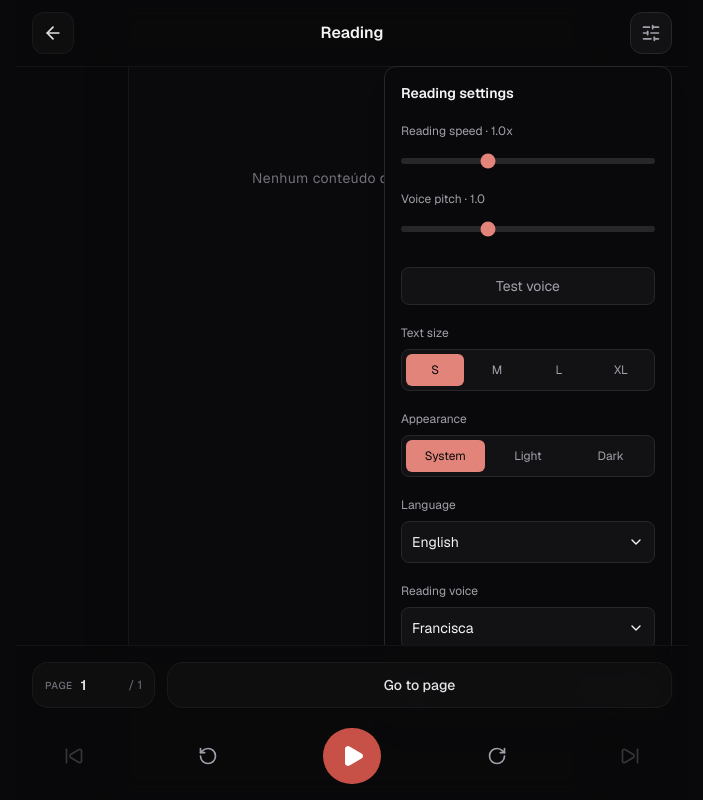
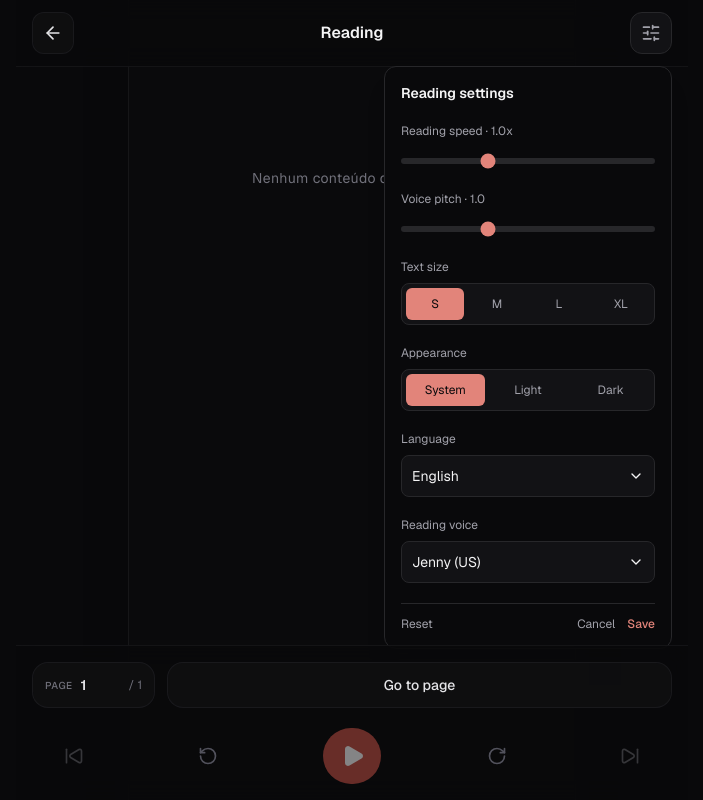
Before and after one commit to jaozinpaulin/audioread-app, a Next.js app: page /reading in a window 1280 px wide. Both pictures are taken after a click on the button 938 px from the left and 33 px from the top of the page. Shown: the whole page, without its empty margins (288-991 px from the left). Built offline with nearby package versions, Linux system fonts and the light colour scheme.

Commit message:
Organize voices by language

```diff
--- a/src/app/components/MenuSettings.tsx
+++ b/src/app/components/MenuSettings.tsx
@@ -1,16 +1,18 @@
 // @ts-nocheck
-
 'use client';
 
 import { useState } from 'react';
 import { Check, ChevronDown, SlidersHorizontal } from 'lucide-react';
-import { sendTTS } from '../services/tts';
-import { voices } from '../services/tts';
+import { sendTTS, voices } from '../services/tts';
 
 const textSizes = ['Small', 'Medium', 'Large', 'Extra large'];
 const themes = ['System', 'Light', 'Dark'];
-const languages = ['Português', 'English', 'Español'];
-// const voices = ['Voice 1', 'Voice 2', 'Voice 3', 'Voice 4'];
+
+const languages = [
+    { name: 'Português', code: 'Portuguese' },
+    { name: 'English', code: 'English' },
+    { name: 'Español', code: 'Spanish' },
+];
 
 const initialSettings = {
     speed: 1,
@@ -18,15 +20,20 @@ const initialSettings = {
     textSize: 'Small',
     theme: 'System',
     language: 'English',
-    voice: 'pt-BR-FranciscaNeural',
+    voice: 'en-US-JennyNeural',
 };
-
 
 export default function MenuSettings({ isOpen, setIsOpen, onVoiceChange }) {
     const [settings, setSettings] = useState(initialSettings);
     const [savedSettings, setSavedSettings] = useState(initialSettings);
     const [languageOpen, setLanguageOpen] = useState(false);
     const [voiceOpen, setVoiceOpen] = useState(false);
+
+    const languageCode = languages.find(
+        (language) => language.name === settings.language
+    )?.code;
+
+    const filteredVoices = voices[languageCode] || [];
 
     function update(key, value) {
         setSettings((current) => ({ ...current, [key]: value }));
@@ -38,10 +45,16 @@ export default function MenuSettings({ isOpen, setIsOpen, onVoiceChange }) {
 
     function reset() {
         setSettings({ ...initialSettings });
+        onVoiceChange?.(initialSettings.voice);
+        setLanguageOpen(false);
+        setVoiceOpen(false);
     }
 
     function cancel() {
         setSettings({ ...savedSettings });
+        onVoiceChange?.(savedSettings.voice);
+        setLanguageOpen(false);
+        setVoiceOpen(false);
         setIsOpen(false);
     }
 
@@ -51,28 +64,38 @@ export default function MenuSettings({ isOpen, setIsOpen, onVoiceChange }) {
     }
 
     const label = 'mb-2 block text-xs text-text-muted';
-    const control = 'w-full rounded-lg border border-border-subtle bg-card-bg p-2.5 text-sm outline-none';
-    const range = 'h-1.5 w-full cursor-pointer appearance-none rounded-full bg-border-subtle accent-primary-rose';
+
+    const control =
+        'w-full rounded-lg border border-border-subtle bg-card-bg p-2.5 text-sm outline-none';
+
+    const range =
+        'h-1.5 w-full cursor-pointer appearance-none rounded-full bg-border-subtle accent-primary-rose';
+
     const option = 'w-full rounded-md py-2 text-xs text-center transition-colors';
 
-    async function testVoice() {
-        try {
-            const audio = await sendTTS(
-                'Opa meu fi, tranquilo?',
-                settings.voice
-            );
+    // async function testVoice() {
+    //     let audioUrl;
 
-            const audioUrl = URL.createObjectURL(audio);
-            const player = new Audio(audioUrl);
+    //     try {
+    //         const audio = await sendTTS(
+    //             'Hello! This is a voice test.',
+    //             settings.voice
+    //         );
 
-            player.onended = () => URL.revokeObjectURL(audioUrl);
+    //         audioUrl = URL.createObjectURL(audio);
 
-            await player.play();
-        } catch (error) {
-            console.error('Erro ao reproduzir a voz:', error);
-        }
-    }
+    //         const player = new Audio(audioUrl);
 
+    //         player.onended = () => URL.revokeObjectURL(audioUrl);
+    //         player.onerror = () => URL.revokeObjectURL(audioUrl);
+
+    //         await player.play();
+    //     } catch (error) {
+    //         if (audioUrl) URL.revokeObjectURL(audioUrl);
+
+    //         console.error('Erro ao reproduzir a voz:', error);
+    //     }
+    // }
 
     return (
         <>
@@ -102,7 +125,9 @@ export default function MenuSettings({ isOpen, setIsOpen, onVoiceChange }) {
                                 max="2"
                                 step="0.1"
                                 value={settings.speed}
-                                onChange={(e) => update('speed', Number(e.target.value))}
+                                onChange={(e) =>
+                                    update('speed', Number(e.target.value))
+                                }
                                 className={range}
                             />
                         </div>
@@ -118,17 +143,20 @@ export default function MenuSettings({ isOpen, setIsOpen, onVoiceChange }) {
                                 max="2"
                                 step="0.1"
                                 value={settings.pitch}
-                                onChange={(e) => update('pitch', Number(e.target.value))}
+                                onChange={(e) =>
+                                    update('pitch', Number(e.target.value))
+                                }
                                 className={range}
                             />
                         </div>
-
+                        {/*
                         <button
                             onClick={testVoice}
                             className="mt-2 w-full rounded-lg border border-border-subtle bg-card-bg p-2 text-sm text-text-muted transition-colors hover:bg-card-hover hover:text-text-main"
                         >
                             Test voice
-                        </button>
+                        </button> */}
+
                         <div>
                             <label className={label}>Text size</label>
 
@@ -188,15 +216,33 @@ export default function MenuSettings({ isOpen, setIsOpen, onVoiceChange }) {
                                     <div className="absolute top-full z-20 mt-1 w-full rounded-lg border border-border-subtle bg-card-bg p-1">
                                         {languages.map((language) => (
                                             <button
-                                                key={language}
+                                                key={language.code}
                                                 onClick={() => {
-                                                    update('language', language);
+                                                    const firstVoice =
+                                                        voices[language.code]?.[0];
+
+                                                    update(
+                                                        'language',
+                                                        language.name
+                                                    );
+
+                                                    if (firstVoice) {
+                                                        update(
+                                                            'voice',
+                                                            firstVoice.id
+                                                        );
+                                                    }
+
                                                     setLanguageOpen(false);
                                                 }}
                                                 className="flex w-full items-center justify-between rounded-md p-2 text-left text-sm hover:bg-card-hover"
                                             >
-                                                {language}
-                                                {settings.language === language && <Check size={14} />}
+                                                {language.name}
+
+                                                {settings.language ===
+                                                    language.name && (
+                                                        <Check size={14} />
+                                                    )}
                                             </button>
                                         ))}
                                     </div>
@@ -215,14 +261,21 @@ export default function MenuSettings({ isOpen, setIsOpen, onVoiceChange }) {
                                     }}
                                     className={control}
                                 >
-                                    <span className="flex items-center justify-between">
-                                        {voices.find((voice) => voice.id === settings.voice)?.name || 'Selecionar voz'}                                        <ChevronDown size={16} />
+                                    <span className="flex items-center justify-between gap-2">
+                                        <span>
+                                            {filteredVoices.find(
+                                                (voice) =>
+                                                    voice.id === settings.voice
+                                            )?.name || 'Select voice'}
+                                        </span>
+
+                                        <ChevronDown size={16} />
                                     </span>
                                 </button>
 
                                 {voiceOpen && (
                                     <div className="absolute bottom-full z-20 mb-1 max-h-80 w-full overflow-y-auto rounded-lg border border-border-subtle bg-card-bg p-1">
-                                        {voices.map((voice) => (
+                                        {filteredVoices.map((voice) => (
                                             <button
                                                 key={voice.id}
                                                 onClick={() => {
@@ -231,13 +284,12 @@ export default function MenuSettings({ isOpen, setIsOpen, onVoiceChange }) {
                                                 }}
                                                 className="flex w-full items-center justify-between rounded-md p-2 text-left text-sm hover:bg-card-hover"
                                             >
+                                                <span>{voice.name}</span>
 
-                                                <div>
-                                                    <p>{voice.name}</p>
-                                                    <p className="text-xs text-text-muted">{voice.language}</p>
-                                                </div>
-
-                                                {settings.voice === voice.id && <Check size={14} />}
+                                                {settings.voice ===
+                                                    voice.id && (
+                                                        <Check size={14} />
+                                                    )}
                                             </button>
                                         ))}
                                     </div>
@@ -274,6 +326,4 @@ export default function MenuSettings({ isOpen, setIsOpen, onVoiceChange }) {
             )}
         </>
     );
-
-
 }
--- a/src/app/reading/page.tsx
+++ b/src/app/reading/page.tsx
@@ -2,17 +2,23 @@
 'use client';
 
 import Link from 'next/link';
-import { ArrowLeft, SlidersHorizontal, ChevronRight, SkipBack, RotateCcw, Play, RotateCw, SkipForward, Scale, } from 'lucide-react';
+import { ArrowLeft, SlidersHorizontal, ChevronRight, SkipBack, RotateCcw, Play, Pause, RotateCw, SkipForward, Scale, } from 'lucide-react';
 import { useDocuments } from '../hooks/useDocuments';
+
 import * as pdfjsLib from 'pdfjs-dist';
 import { useEffect, useState, useRef } from 'react';
 import MenuSettings from '../components/MenuSettings';
 import { match } from 'assert';
+import { sendTTS } from '../services/tts';
 
 export default function ReadingPage() {
     const menuRef = useRef(null);
     const { selectedDocument } = useDocuments();
     const [selectedVoice, setSelectedVoice] = useState('pt-BR-FranciscaNeural');
+
+    const [isPlaying, setIsPlaying] = useState(false);
+    const [isGenerating, setIsGenerating] = useState(false);
+    const audioRef = useRef<HTMLAudioElement | null>(null);
 
     const [pageCurent, setPageCurrent] = useState(
         Number(selectedDocument?.currentPage) || 1,
@@ -158,6 +164,50 @@ export default function ReadingPage() {
         }
     };
 
+    async function playReading() {
+        if (isGenerating || paragraphs.length === 0) return;
+
+        if (audioRef.current) {
+            if (audioRef.current.paused) {
+                await audioRef.current.play();
+                setIsPlaying(true);
+            }
+
+            return;
+        }
+
+        setIsGenerating(true);
+
+        try {
+            const text = paragraphs.join(' ');
+            const audio = await sendTTS(text, selectedVoice);
+            const audioUrl = URL.createObjectURL(audio);
+            const player = new Audio(audioUrl);
+
+            audioRef.current = player;
+
+            player.onended = () => {
+                URL.revokeObjectURL(audioUrl);
+                audioRef.current = null;
+                setIsPlaying(false);
+            };
+
+            player.onerror = () => {
+                URL.revokeObjectURL(audioUrl);
+                audioRef.current = null;
+                setIsPlaying(false);
+            };
+
+            await player.play();
+            setIsPlaying(true);
+        } catch (error) {
+            console.error('Erro ao reproduzir a leitura:', error);
+        } finally {
+            setIsGenerating(false);
+        }
+    }
+
+
     useEffect(() => {
         readPdf();
     }, [selectedDocument, pageCurent]);
@@ -165,6 +215,18 @@ export default function ReadingPage() {
     useEffect(() => {
         setPageInput(String(pageCurent));
     }, [pageCurent]);
+
+    useEffect(() => {
+        const player = audioRef.current;
+
+        if (player) {
+            player.pause();
+            player.currentTime = 0;
+            audioRef.current = null;
+            setIsPlaying(false);
+        }
+    }, [pageCurent]);
+
 
     return (
         <main className="flex-1 flex flex-col justify-between max-w-2xl mx-auto w-full min-h-screen text-zinc-100 px-4">
@@ -256,36 +318,58 @@ export default function ReadingPage() {
                         {pageError}
                     </p>
                 )}
-
                 <div className="flex items-center justify-between px-6 pt-1">
                     <button
                         onClick={prevPage}
                         disabled={pageCurent === 1}
-                        className="p-2 text-zinc-400 hover:text-zinc-100 transition-colors cursor-pointer disabled:opacity-30 disabled:cursor-not-allowed"
+                        aria-label="Previous page"
+                        className="cursor-pointer p-2 text-zinc-400 transition-colors hover:text-zinc-100 disabled:cursor-not-allowed disabled:opacity-30"
                     >
-                        <SkipBack className="w-5 h-5" />
+                        <SkipBack className="h-5 w-5" />
                     </button>
 
-                    <button className="p-2 text-zinc-400 hover:text-zinc-100 transition-colors cursor-pointer">
-                        <RotateCcw className="w-5 h-5" />
+                    <button
+                        disabled
+                        aria-label="Rewind audio"
+                        className="cursor-not-allowed p-2 text-zinc-600"
+                    >
+                        <RotateCcw className="h-5 w-5" />
                     </button>
 
-                    <button className="p-4 rounded-full bg-accent-crimson hover:bg-[#b0453c] text-white transition-all cursor-pointer flex items-center justify-center">
-                        <Play className="w-6 h-6 fill-current ml-0.5" />
+                    <button
+                        onClick={playReading}
+                        disabled={isGenerating || paragraphs.length === 0}
+                        aria-label={isPlaying ? 'Audio playing' : 'Play reading'}
+                        className="flex cursor-pointer items-center justify-center rounded-full bg-accent-crimson p-4 text-white transition-colors hover:bg-[#b0453c] disabled:cursor-not-allowed disabled:opacity-50"
+                    >
+                        {isGenerating ? (
+                            <span className="h-6 w-6 animate-spin rounded-full border-2 border-white/30 border-t-white" />
+                        ) : isPlaying ? (
+                            <Pause className="h-6 w-6 fill-current" />
+                        ) : (
+                            <Play className="ml-0.5 h-6 w-6 fill-current" />
+                        )}
                     </button>
 
-                    <button className="p-2 text-zinc-400 hover:text-zinc-100 transition-colors cursor-pointer">
-                        <RotateCw className="w-5 h-5" />
+                    <button
+                        disabled
+                        aria-label="Forward audio"
+                        className="cursor-not-allowed p-2 text-zinc-600"
+                    >
+                        <RotateCw className="h-5 w-5" />
                     </button>
 
                     <button
                         onClick={nextPage}
                         disabled={pageCurent === totalPages}
-                        className="p-2 text-zinc-400 hover:text-zinc-100 transition-colors cursor-pointer disabled:opacity-30 disabled:cursor-not-allowed"
+                        aria-label="Next page"
+                        className="cursor-pointer p-2 text-zinc-400 transition-colors hover:text-zinc-100 disabled:cursor-not-allowed disabled:opacity-30"
                     >
-                        <SkipForward className="w-5 h-5" />
+                        <SkipForward className="h-5 w-5" />
                     </button>
                 </div>
+
+
             </div>
         </main>
     );
--- a/src/app/services/tts.ts
+++ b/src/app/services/tts.ts
@@ -1,22 +1,35 @@
-export const voices = [
-    { id: 'pt-BR-FranciscaNeural', name: 'Francisca', language: 'Português (Brasil)' },
-    { id: 'pt-BR-AntonioNeural', name: 'Antônio', language: 'Português (Brasil)' },
-    { id: 'en-US-JennyNeural', name: 'Jenny', language: 'Inglês (EUA)' },
-    { id: 'en-US-GuyNeural', name: 'Guy', language: 'Inglês (EUA)' },
-    { id: 'en-GB-SoniaNeural', name: 'Sonia', language: 'Inglês (Reino Unido)' },
-    { id: 'en-GB-RyanNeural', name: 'Ryan', language: 'Inglês (Reino Unido)' },
-    { id: 'es-ES-ElviraNeural', name: 'Elvira', language: 'Espanhol (Espanha)' },
-    { id: 'es-ES-AlvaroNeural', name: 'Álvaro', language: 'Espanhol (Espanha)' },
-    { id: 'fr-FR-DeniseNeural', name: 'Denise', language: 'Francês (França)' },
-    { id: 'it-IT-ElsaNeural', name: 'Elsa', language: 'Italiano (Itália)' },
-];
+export const voices = {
+    Portuguese: [
+        { id: 'pt-BR-FranciscaNeural', name: 'Francisca (BR)' },
+        { id: 'pt-BR-AntonioNeural', name: 'Antônio (BR)' },
+        { id: 'pt-BR-ThalitaMultilingualNeural', name: 'Thalita (BR)' },
+        { id: 'pt-PT-RaquelNeural', name: 'Raquel (PT)' },
+        { id: 'pt-PT-DuarteNeural', name: 'Duarte (PT)' },
+    ],
 
-export async function sendTTS(text: string, voice: string) {
+    Spanish: [
+        { id: 'es-ES-ElviraNeural', name: 'Elvira (ES)' },
+        { id: 'es-ES-AlvaroNeural', name: 'Álvaro (ES)' },
+        { id: 'es-ES-XimenaNeural', name: 'Ximena (ES)' },
+        { id: 'es-MX-DaliaNeural', name: 'Dalia (MX)' },
+        { id: 'es-MX-JorgeNeural', name: 'Jorge (MX)' },
+        { id: 'es-AR-ElenaNeural', name: 'Elena (AR)' },
+        { id: 'es-AR-TomasNeural', name: 'Tomás (AR)' },
+    ],
+
+    English: [
+        { id: 'en-US-JennyNeural', name: 'Jenny (US)' },
+        { id: 'en-US-GuyNeural', name: 'Guy (US)' },
+        { id: 'en-US-AriaNeural', name: 'Aria (US)' },
+        { id: 'en-GB-SoniaNeural', name: 'Sonia (UK)' },
+        { id: 'en-GB-RyanNeural', name: 'Ryan (UK)' },
+    ],
+};
+
+export async function sendTTS(text: string, voice: string): Promise<Blob> {
     const response = await fetch('/api/tts', {
         method: 'POST',
-        headers: {
-            'Content-Type': 'application/json',
-        },
+        headers: { 'Content-Type': 'application/json' },
         body: JSON.stringify({ text, voice }),
     });
 
@@ -26,4 +39,3 @@ export async function sendTTS(text: string, voice: string) {
 
     return response.blob();
 }
-//REMOVER OS COMENTARIOS LA DO COMPONESTES
```
